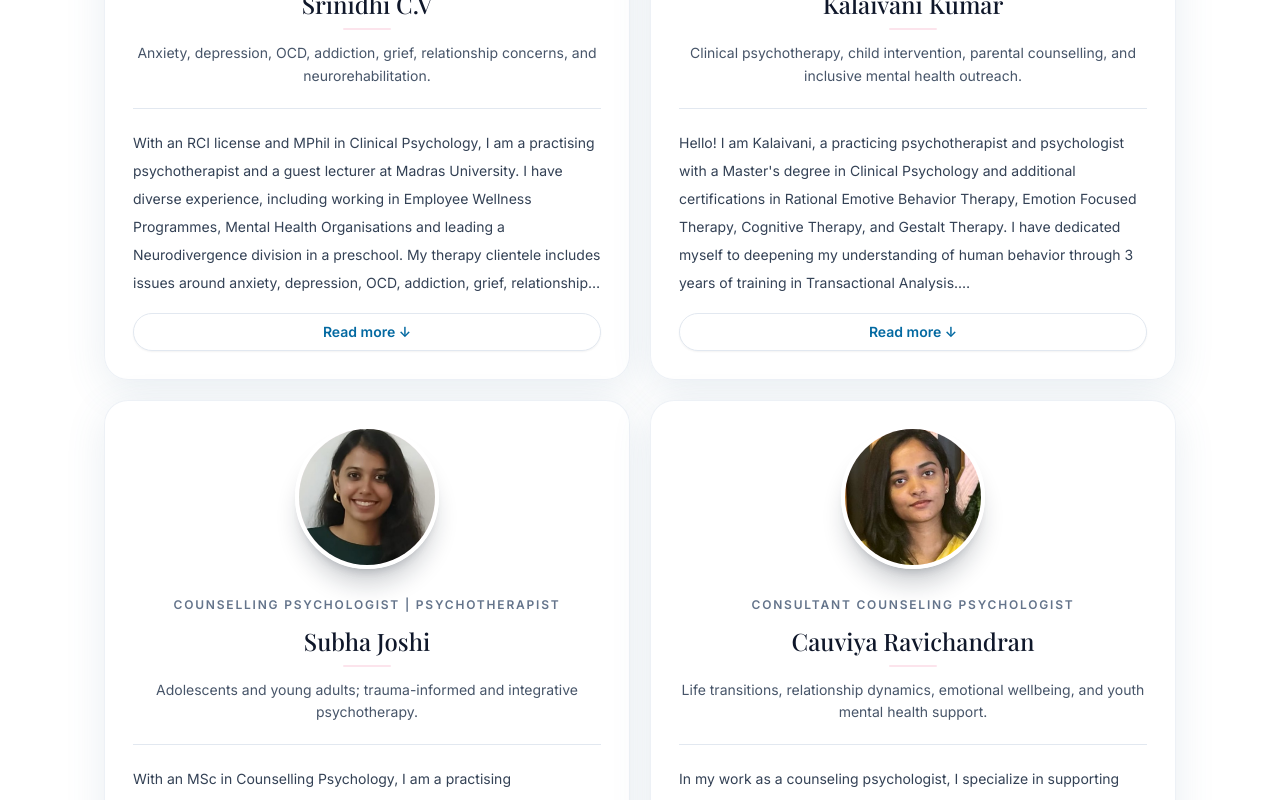
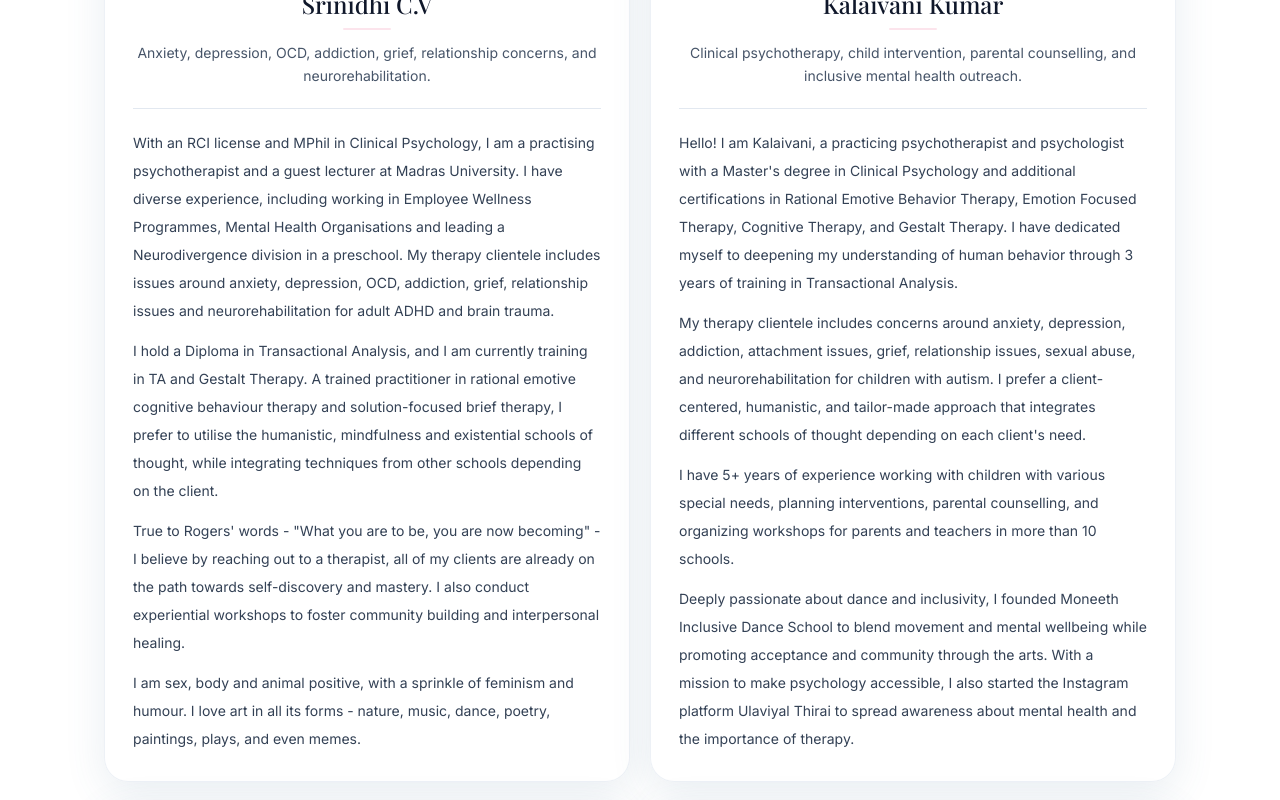
Before and after one commit to The-Mindful-Heart/the-mindful-heart, a React (Vite) app: page / in a window 1280 px wide. Shown: the part 2800-3600 px from the top of the page. Built offline with nearby package versions, Linux system fonts and the light colour scheme; no server answers.

Commit message:
Show all team member bios expanded on single page

```diff
--- a/src/components/BioCard.jsx
+++ b/src/components/BioCard.jsx
@@ -36,18 +36,11 @@ export default function BioCard({ member }) {
         <p className="mt-3 text-center text-sm leading-relaxed text-slate-600">{member.focus}</p>
 
         <div className="mt-5 border-t border-slate-200 pt-5">
-          <div className={`space-y-3 text-sm leading-7 text-slate-700 ${expanded ? "" : "line-clamp-6"}`}>
+          <div className="space-y-3 text-sm leading-7 text-slate-700">
             {member.bio.map((paragraph, i) => (
               <p key={`${member.name}-bio-${i}`}>{paragraph}</p>
             ))}
           </div>
-          <button
-            type="button"
-            onClick={() => setExpanded((current) => !current)}
-            className="mt-4 w-full rounded-full border border-slate-200 bg-white px-4 py-2 text-sm font-semibold text-sky-700 shadow-sm transition hover:bg-sky-50 hover:text-sky-900 active:scale-[0.98]"
-          >
-            {expanded ? "Read less ↑" : "Read more ↓"}
-          </button>
         </div>
       </div>
     </article>
```
